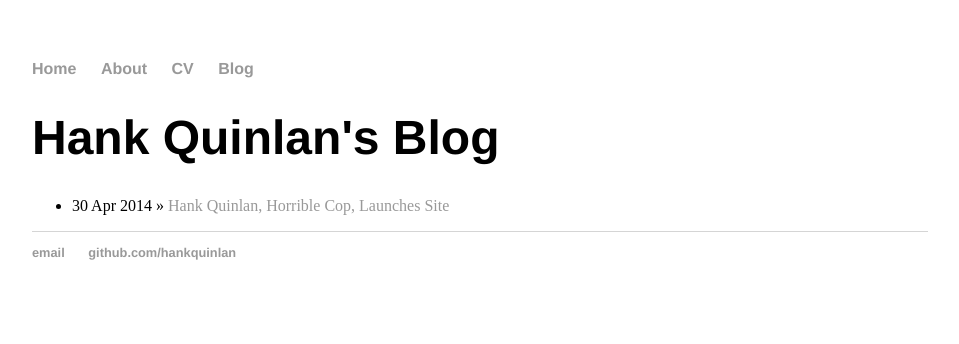
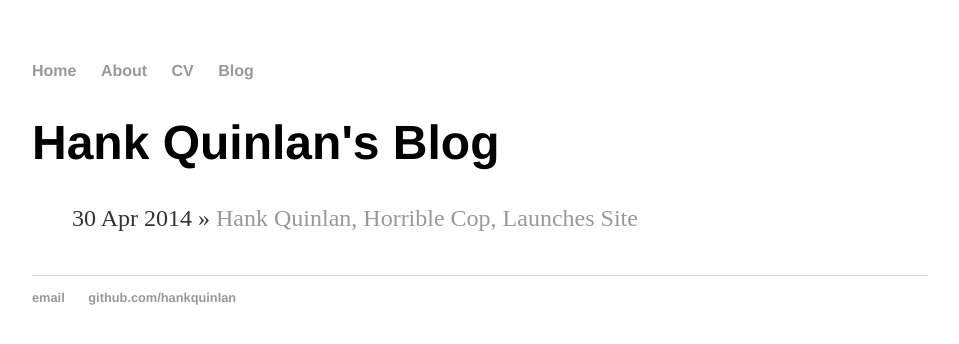
Before and after one commit to cgamino13/cgamino-dep.github.io, a Jekyll site: the page built from blog/index.html, in a window 1280 px wide. Shown: the top 344 px of the page, without its empty margins (160-1119 px from the left). Built offline with Jekyll 4.4.1, drawn with Linux system fonts in a browser that asks for light colours.

Commit message:
confused

```diff
--- a/css/main.css
+++ b/css/main.css
@@ -3,7 +3,43 @@
     width: 70%;
 }
 
+a {
+    text-decoration: none;
+    color: #999;
+}
+
+    a:hover {
+        text-decoration: underline;
+    }
+
+p, ul {
+    font-size: 1.5em;
+    line-height: 1.4em;
+    color: #333;
+}
+
+h1, h2, h3, h4 {
+    font-family: 'Helvetica', 'Arial', 'Sans-Serif';
+}
+
+h1 {
+    font-size: 3em;
+}
+
+h2 {
+    font-size: 2.7em;
+}
+
+h3 {
+    font-size: 2.3em;
+}
+
+h4 {
+    font-size: 1.9em;
+}
+
 nav ul, footer ul {
+    font-size: 1em;
     font-family: 'Helvetica', 'Arial', 'Sans-Serif';
     padding: 0px;
     list-style: none;
@@ -15,27 +51,44 @@
         margin-right: 20px;
     }
 
-a {
-    text-decoration: none;
-    color: #999;
-}
-
-    a:hover {
-        text-decoration: underline;
-    }
-
-h1 {
-    font-size: 3em;
-    font-family: 'Helvetica', 'Arial', 'Sans-Serif';
-}
-
-p {
-    font-size: 1.5em;
-    line-height: 1.4em;
-    color: #333;
-}
-
 footer {
     border-top: 1px solid #d5d5d5;
     font-size: .8em;
 }
+
+/* Blog */
+ul.posts {
+    margin: 20px auto 40px;
+    font-size: 1.5em;
+}
+
+    ul.posts li {
+        list-style: none;
+    }
+
+/* CV */
+.cv {
+    margin: 0px 0px 60px;
+}
+
+    .cv h1 {
+        font-size: 3em;
+    }
+
+    .cv h2 {
+        font-size: 2em;
+    }
+
+    .cv address, .cv .download {
+        font-family: 'Helvetica', 'Arial', 'Sans-Serif';
+    }
+
+    .cv address, .cv p {
+        font-size: 1.2em;
+    }
+
+    .cv .download {
+        float: right;
+        font-size: .8em;
+        text-transform: uppercase;
+    }
```
Also changed, not shown: about/index.html (added, +15 -0 lines), cv/index.html (added, +22 -0 lines), index.html (+4 -4 lines), _layouts/default.html (indentation only), 1 other file.
